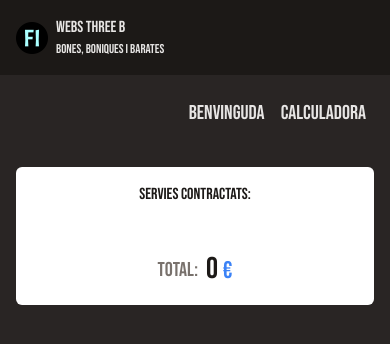
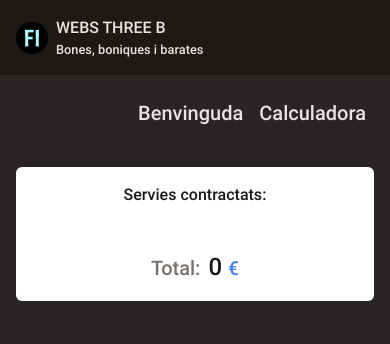
Before and after one commit to JuanDNJ/s6-pressupostos, a React (Vite) app: page /s6-pressupostos/pressupost-compartit in a window 390 px wide. Shown: the top 344 px of the page. Built offline with nearby package versions, Linux system fonts and the light colour scheme.

Commit message:
"new file:   public/fonts/roboto/Roboto-Medium.woff"

```diff
--- a/src/assets/index.css
+++ b/src/assets/index.css
@@ -10,6 +10,14 @@
   -moz-osx-font-smoothing: grayscale;
 }
 @layer base {
+  @font-face {
+    font-family: "Roboto";
+    font-style: normal;
+    font-weight: 400;
+    font-display: swap;
+    src: url(/fonts/roboto/Roboto-Medium.woff2) format("woff2"),
+      url(/fonts/roboto/Roboto-Medium.woff) format("woff");
+  }
   @font-face {
     font-family: "Bebas Neue";
     font-style: normal;
@@ -35,7 +43,7 @@
   @apply bg-yellow-500;
 }
 body {
-  font-family: "Bebas Neue";
+  font-family: "Roboto";
   @apply m-0  min-w-[320px] min-h-[100vh] bg-stone-800 text-stone-200;
 }
 h1,
@@ -44,7 +52,7 @@ h3,
 h4,
 h5,
 h6 {
-  font-family: "Poiret One";
+  font-family: "Bebas Neue";
   @apply font-bold;
 }
 img {
--- a/src/components/BudgetCard.jsx
+++ b/src/components/BudgetCard.jsx
@@ -23,8 +23,8 @@ const BudgetCard = ({ budget }) => {
       )}
 
       <div className="flex flex-col items-center justify-center gap-2">
-        <strong className="w-60">Servies contractats:</strong>
-        <ul className="w-60 list-disc list-inside flex flex-col justify-center font-bold text-sm">
+        <strong className="">Servies contractats:</strong>
+        <ul className="w-60 list-disc list-inside flex flex-col items-center  justify-center font-bold text-sm">
           {budget.products.map((prod) => (
             <ProductCard key={prod.id} product={prod} />
           ))}
--- a/src/components/BudgetHeader.jsx
+++ b/src/components/BudgetHeader.jsx
@@ -1,6 +1,6 @@
 export default function BudgetHeader({ children }) {
   return (
-    <header className="absolute bottom-0 md:bottom-40 flex gap-4 justify-end items-center w-full  p-4 ">
+    <header className="absolute bottom-0 md:bottom-40 flex gap-1 justify-end items-center w-full  p-4 ">
       {children}
     </header>
   );
--- a/src/components/Form.jsx
+++ b/src/components/Form.jsx
@@ -23,6 +23,7 @@ const Form = ({ children, name }) => {
     budgets,
     resetCount,
     removeProducts,
+    resetDiscount,
   } = useStore();
 
   const checkedOff = (elements) => {
@@ -76,6 +77,7 @@ const Form = ({ children, name }) => {
     setFilterBudgets(() => getBudgetsToLocalStorage());
     checkedOff(elements);
     resetCheckBox();
+    resetDiscount();
     resetCount();
     removeProducts();
   };
--- a/src/components/ViewBudgetAmount.jsx
+++ b/src/components/ViewBudgetAmount.jsx
@@ -4,7 +4,7 @@ export default function ViewBudgetAmount({ price }) {
       <strong className="text-xl md:text-lg font-extrabold text-stone-500">
         Total:
       </strong>
-      <strong className="text-3xl font-extrabold">
+      <strong className="text-2xl font-extrabold">
         {price} <small className="text-blue-500">€</small>
       </strong>
     </div>
--- a/src/components/ViewDiscount.jsx
+++ b/src/components/ViewDiscount.jsx
@@ -5,7 +5,7 @@ export default function ViewDiscount({ checkView }) {
     checkView && (
       <i
         title="20% de descompte pel pagament anual"
-        className="flex items-center justify-center font-bold text-sm text-stone-800 border-2 border-stone-500 p-2 bg-yellow-300 rounded-full w-10 h-10 cursor-help"
+        className="flex items-center justify-center font-bold text-sm text-white border-2 border-stone-500 p-2 bg-red-500 rounded-full w-9 h-9 cursor-help"
       >
         {discount}%
       </i>
--- a/src/hooks/useChecked.jsx
+++ b/src/hooks/useChecked.jsx
@@ -7,7 +7,9 @@ export const useChecked = () => {
   const handlerInputDiscount = () => {
     setCheckDiscount((prev) => !prev);
   };
-
+  const resetDiscount = () => {
+    setCheckDiscount(() => false);
+  };
   const handlerInputWeb = () => {
     setCheckWeb((prev) => !prev);
   };
@@ -20,5 +22,6 @@ export const useChecked = () => {
     handlerInputWeb,
     handlerInputDiscount,
     resetCheckBox,
+    resetDiscount,
   };
 };
```
Also changed, not shown: public/fonts/roboto/Roboto-Medium.woff (added), public/fonts/roboto/Roboto-Medium.woff2 (added).
